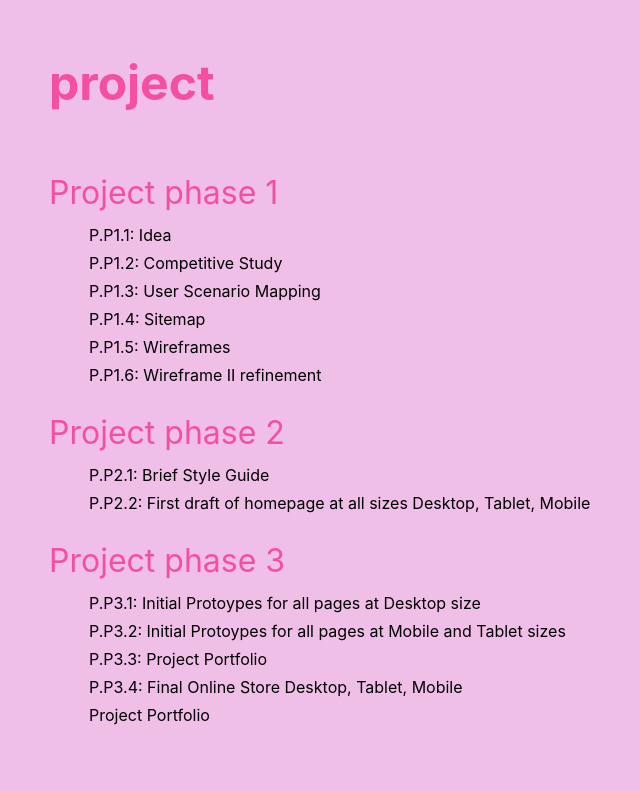
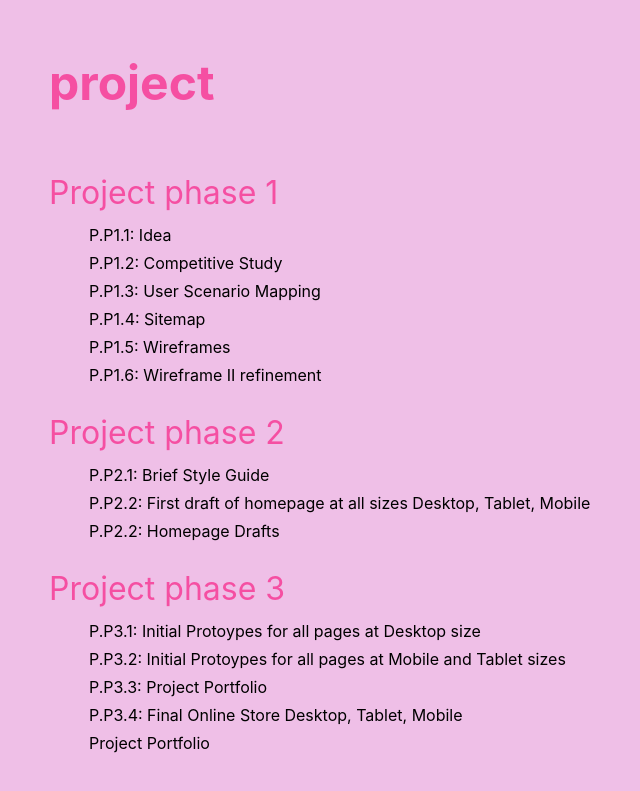
Before and after one commit to araja6/avt415, a plain HTML site: page index.html in a window 1280 px wide. Shown: the part 670-1461 px from the top of the page, without its empty margins (1-641 px from the left). Drawn offline with Linux system fonts and the light colour scheme.

Commit message:
Update index.html

```diff
--- a/index.html
+++ b/index.html
@@ -35,6 +35,7 @@
 				<dt>Project phase 2</dt>
 			<dd><a href= "https://xd.adobe.com/view/531d4c16-17e3-40ac-afc6-65fa9eced3df-064e/">P.P2.1: Brief Style Guide</a></dd>
 			<dd>P.P2.2: First draft of homepage at all sizes <a href="#">Desktop</a>, <a href="#"> Tablet</a>, <a href="#"> Mobile</a> </dd>
+			<dd><a href= "https://xd.adobe.com/view/21be5014-a669-43f6-91d3-724ff806780f-74ed/">P.P2.2: Homepage Drafts</a></dd>
 			</dl>
 			<dl>
 				<dt>Project phase 3</dt>
```
